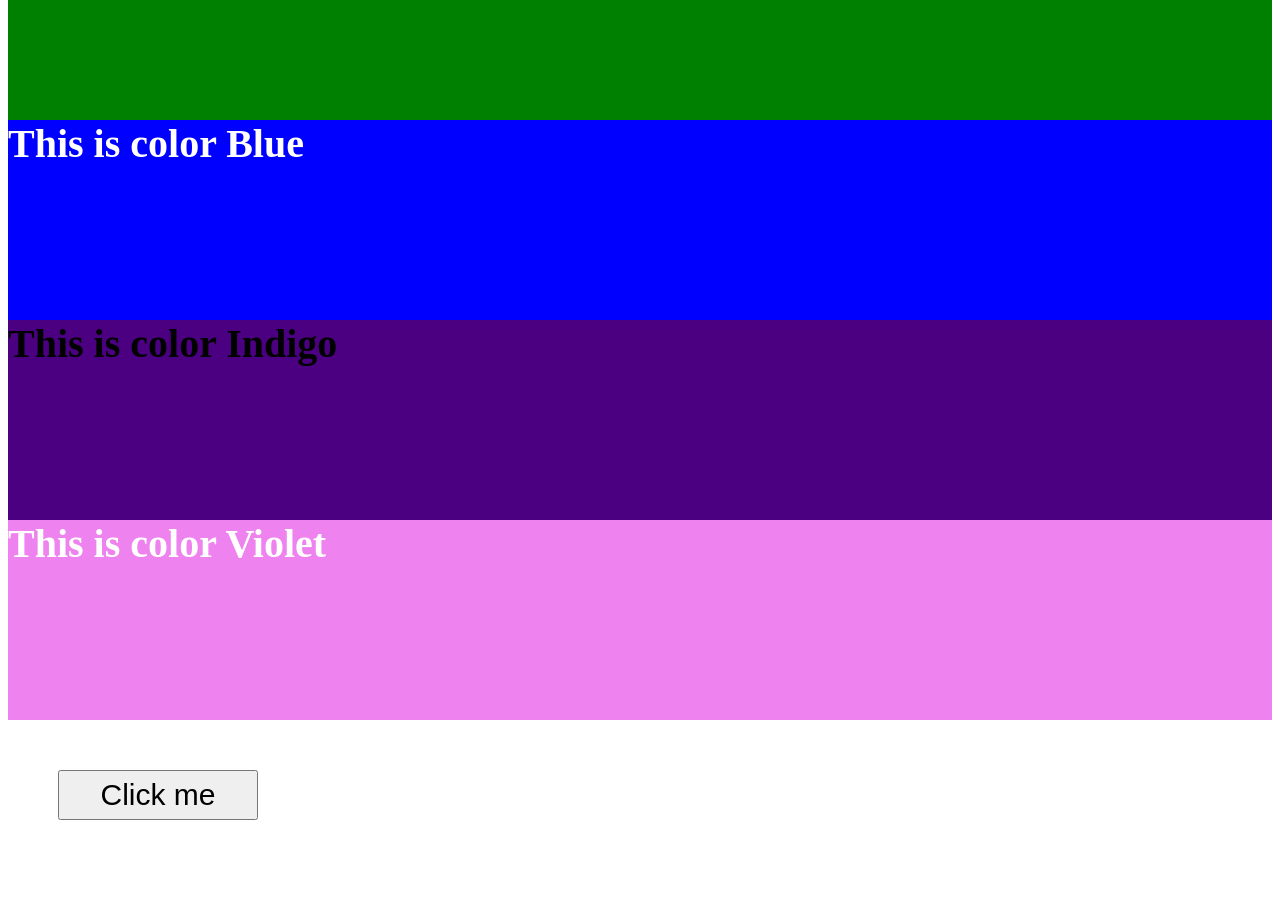
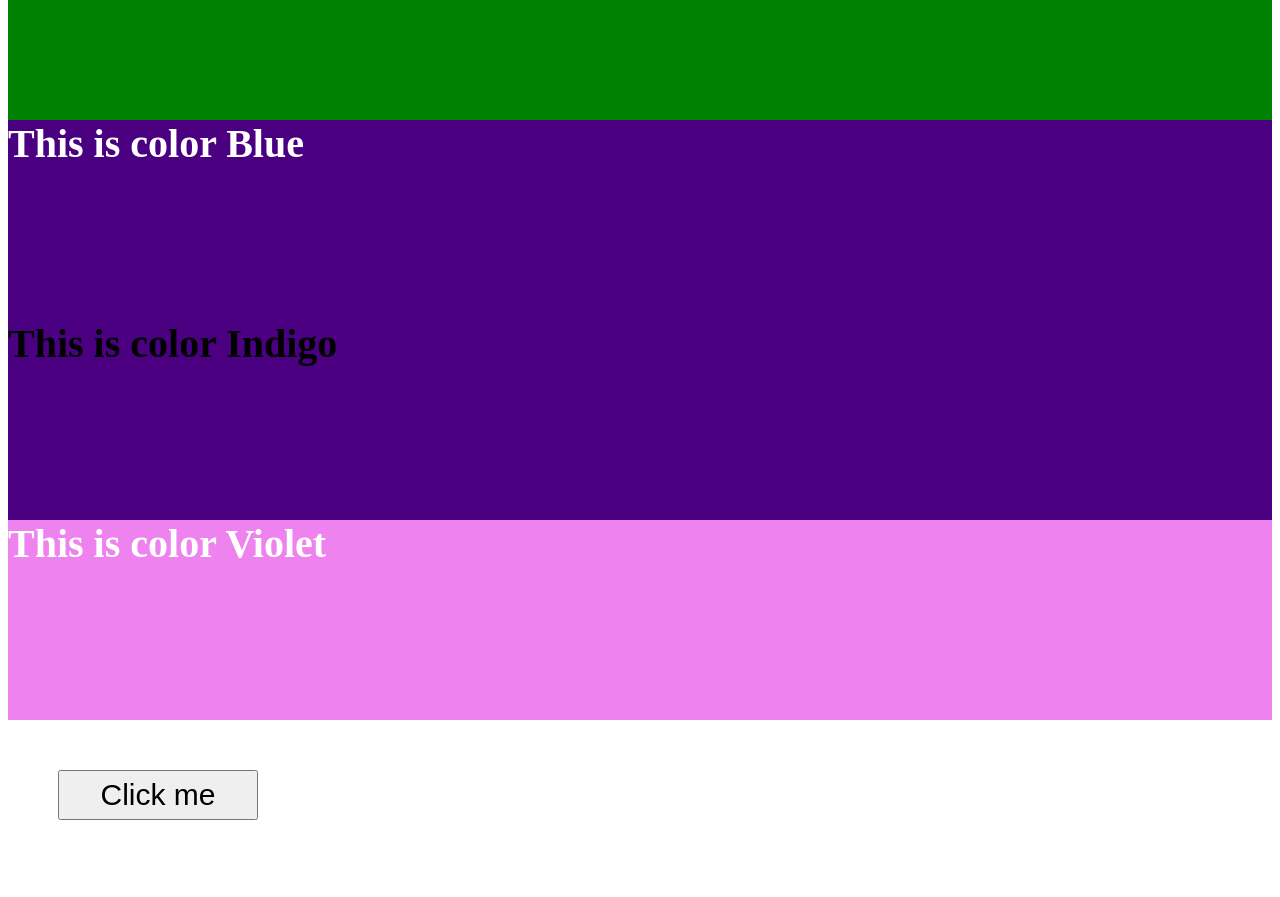
Before and after one commit to olumide933/my-third-html-class, a plain HTML site: page Classwork.html in a window 1280 px wide. Shown: the part 900-1797 px from the top of the page. Drawn offline with Linux system fonts and the light colour scheme.

Commit message:
my addition message

```diff
--- a/classwork.Css
+++ b/classwork.Css
@@ -25,7 +25,7 @@ font-weight:bold;
 }
 .olufive{font-size:40px;
 color:white;
-background-color:blue;
+background-color:indigo;
 font-weight:bold;
 }
 .olusix{font-size:40px;
```
Also changed, not shown: CSSCLASS.html (+1 -1 lines).
